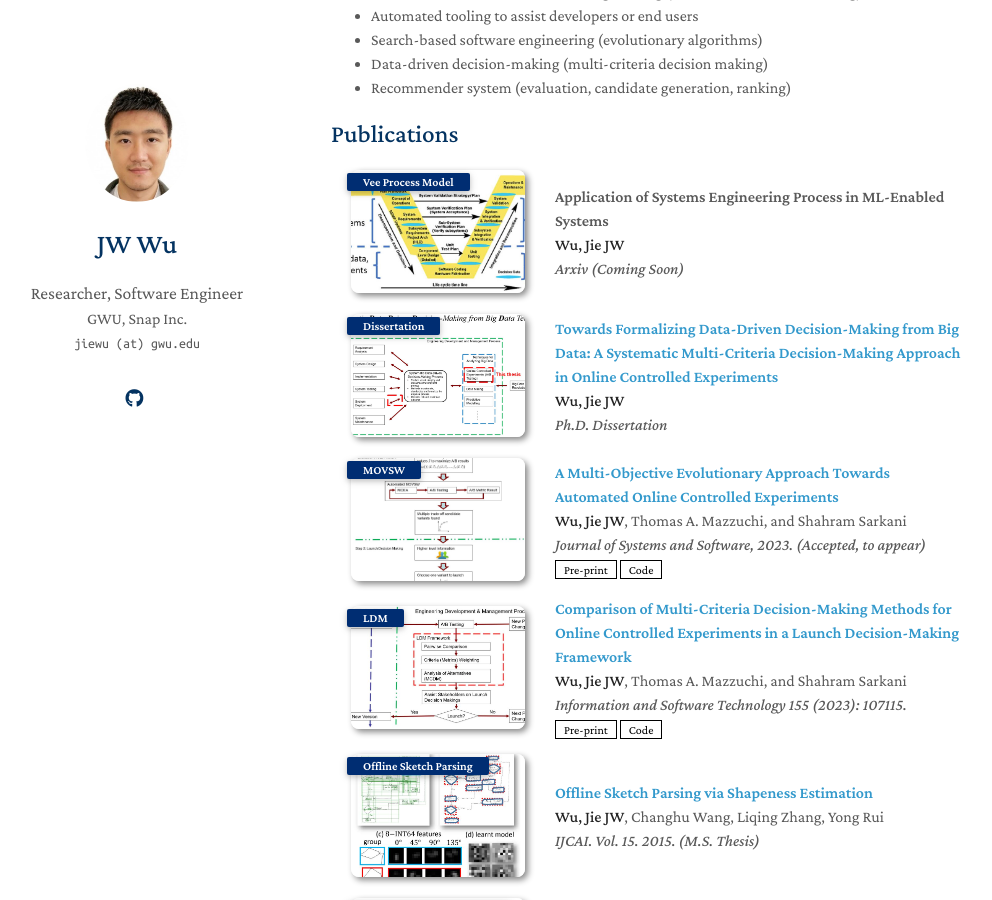
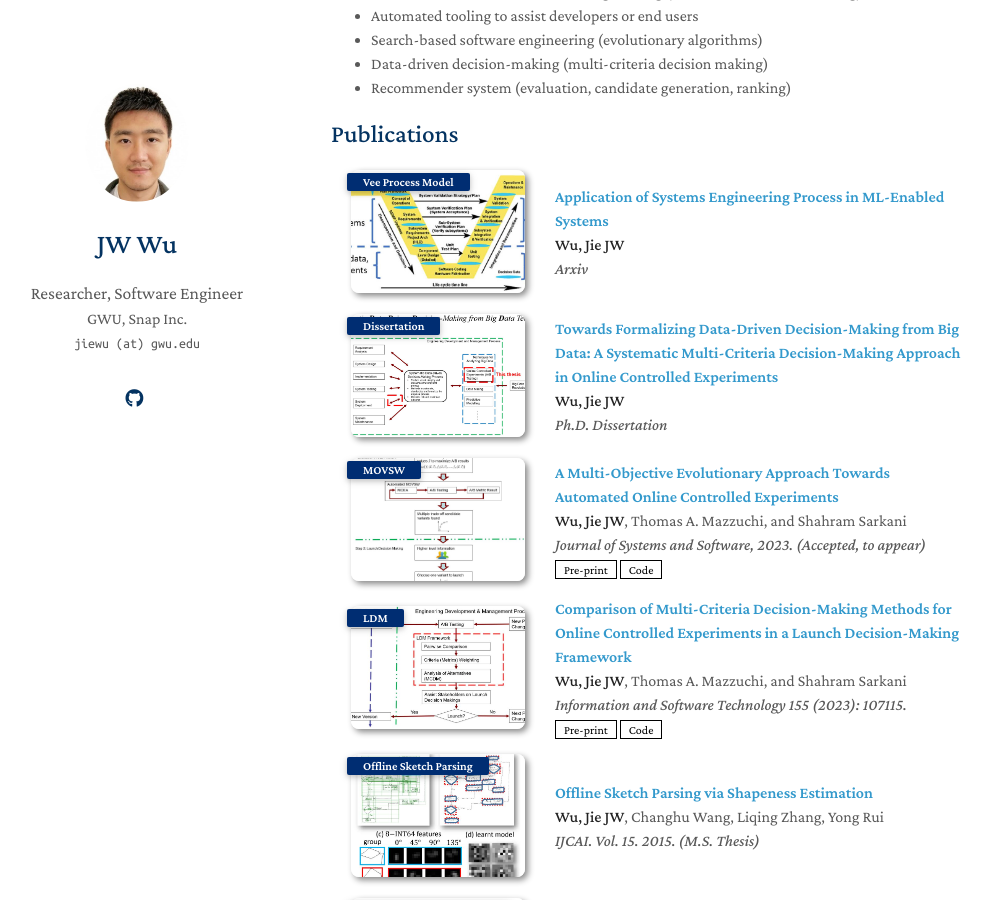
Before and after one commit to yaoyao-liu/minimal-light, a Jekyll site: the page built from index.md, in a window 1280 px wide and 900 px high, scrolled down 659 px. Shown: the whole window, without its empty margins (139-1131 px from the left). Built offline with Jekyll 4.4.1, drawn with Linux system fonts in a browser that asks for light colours; nearby versions of some CDN libraries; a style sheet for code colours, icons or effects is not loaded; our own code applies the rules of GitHub Pages for plain Markdown files.

Commit message:
Update publications.md

```diff
--- a/_includes/publications.md
+++ b/_includes/publications.md
@@ -11,9 +11,9 @@
     <abbr class="badge">Vee Process Model</abbr>
   </div>
   <div class="col-sm-9" style="position: relative;padding-right: 15px;padding-left: 20px;">
-    <div class="title">Application of Systems Engineering Process in ML-Enabled Systems </div>
+    <div class="title"><a href="https://arxiv.org/pdf/2308.05381.pdf">Application of Systems Engineering Process in ML-Enabled Systems</a> </div>
     <div class="author"><strong>Wu, Jie JW</strong></div>
-    <div class="periodical"><em>Arxiv (Coming Soon)</em></div>
+    <div class="periodical"><em>Arxiv</em></div>
   </div>
 </div>
 </li>
```
